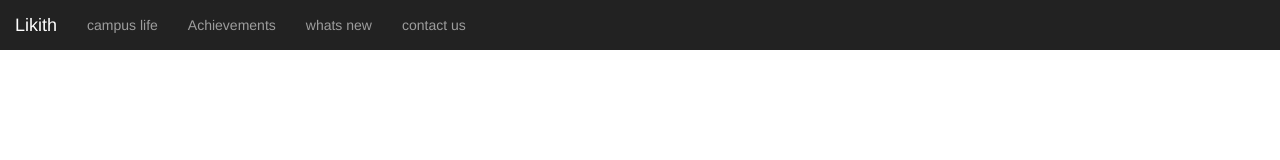
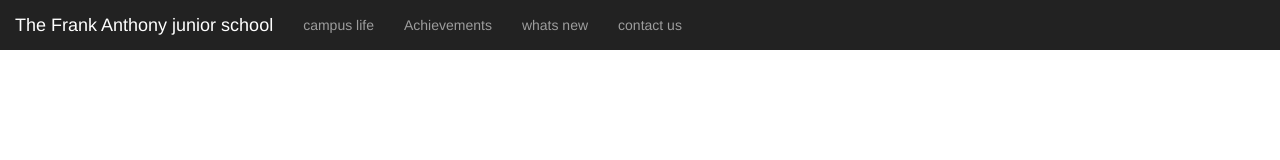
Before and after one commit to Likith2012/school-website, a plain HTML site: page index.html in a window 1280 px wide. Drawn offline with nearby package versions, Linux system fonts and the light colour scheme.

Commit message:
Update index.html

```diff
--- a/index.html
+++ b/index.html
@@ -30,7 +30,7 @@ Navigation bar code here
         <span class="icon-bar"></span>
         <span class="icon-bar"></span>
       </button>
-      <a class="navbar-brand" href="#">Likith</a>
+      <a class="navbar-brand" href="#">The Frank Anthony junior school</a>
     </div>
 
     <div class="collapse navbar-collapse" id="myNavbar">
```
